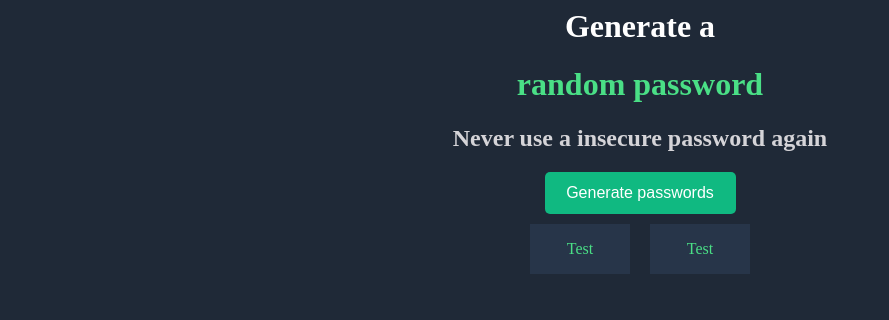
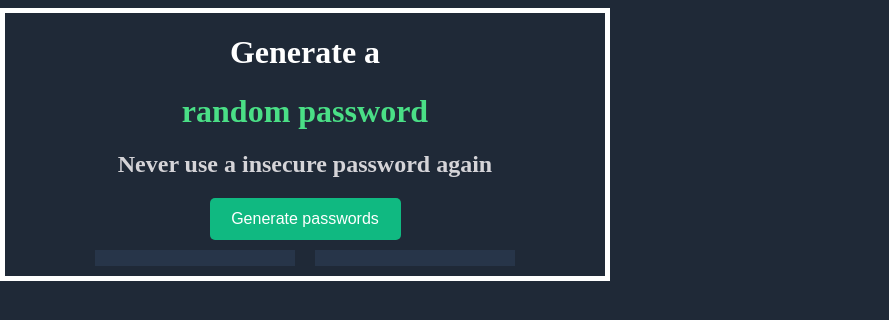
Before and after one commit to foxen328/password-generator-15characters, a plain HTML site: page index.html in a window 1280 px wide. Shown: the whole page, without its empty margins (0-889 px from the left). Drawn offline with Linux system fonts and the light colour scheme.

Commit message:
V1.01
Updated some CSS styling, added border

```diff
--- a/index.css
+++ b/index.css
@@ -4,6 +4,14 @@ body {
     background-color: #1F2937;
     align-content: top;
     text-align: center;
+
+}
+
+.body-generator {
+    border: solid white 5px;
+    width: 600px;
+    height: fit-content;
+    align-content: center;
 }
 
 #btn-pwd {
@@ -41,5 +49,5 @@ h2 {
 #pwd-two {
     background-color: #273549;
     margin: 10px;
-    width: 100px;
+    width: 200px;
 }
--- a/index.html
+++ b/index.html
@@ -5,6 +5,7 @@
 </head>
 
 <body>
+    <div class="body-generator">
         <h1 class="gen-pwd-text">Generate a</h1>
         <h1 class="rdm-pwd-text">random password</h1>
         <h2>Never use a insecure password again</h2>
@@ -12,10 +13,11 @@
         <div class="underline"></div>
         <div class="container">
             <div id="pwd-one">
-            <p>Test</p>
+                <p></p>
             </div>
             <div id="pwd-two">
-            <p>Test</p>
+                <p></p>
+            </div>
         </div>
     </div>
     <script src="index.js"></script>
```
Lines whose indentation alone changed are shown as unchanged.
